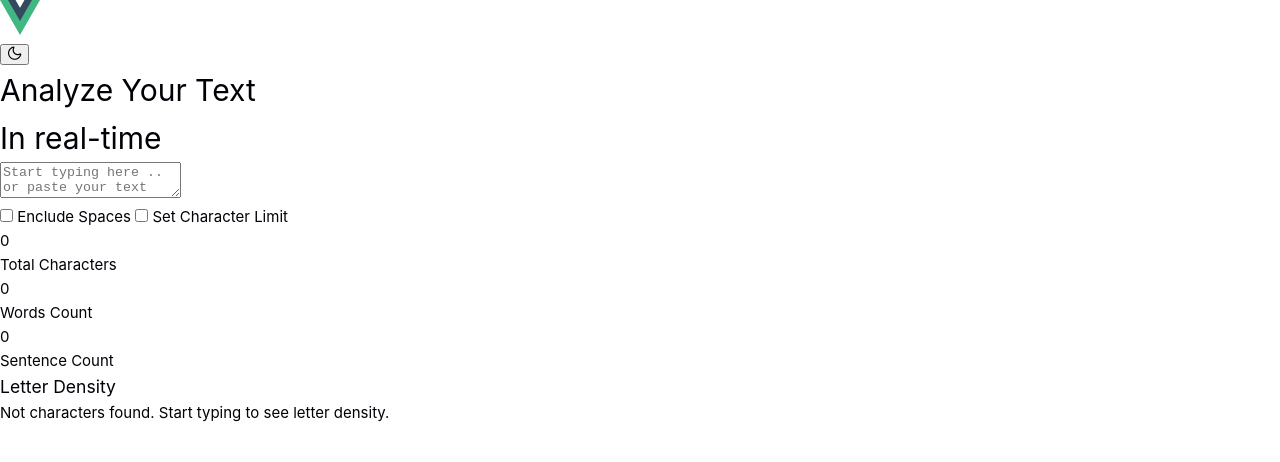
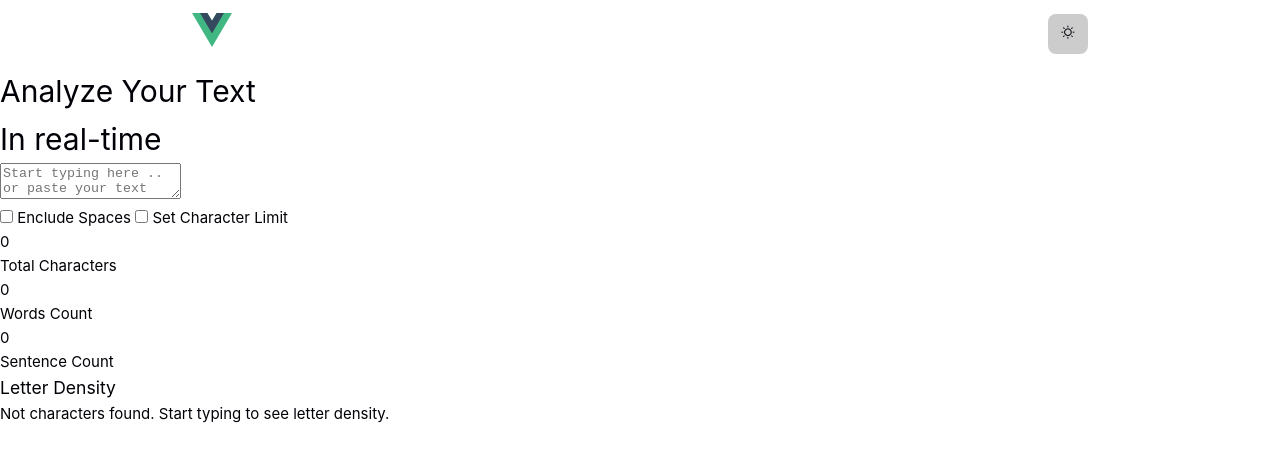
Before and after one commit to OmarNashawati/character-counter, a Vue app: page / in a window 1280 px wide. Shown: the top 462 px of the page. Built offline with nearby package versions, Linux system fonts and the light colour scheme.

Commit message:
• craete navbar view

```diff
--- a/src/App.vue
+++ b/src/App.vue
@@ -1,15 +1,11 @@
 <script setup>
+  import NavbarView from './views/NavbarView.vue';
+
 </script>
 
 <template>
   <header>
-    <div class="logo">
-      <img src="./assets/logo.svg" alt="Logo" width="40px">
-    </div>
-
-    <button class="theme-toggle-button">
-      <i class="pi pi-moon"></i>
-    </button>
+    <NavbarView />
   </header>
 
   <main>
--- a/src/assets/base.css
+++ b/src/assets/base.css
@@ -22,7 +22,7 @@
   --text-light: var(--gray-900);
   --text-dark: var(--gray-50);
 
-
+  --section-padding: 0.8rem 2rem;
 
 }
 
--- /dev/null
+++ b/src/views/NavbarView.vue
@@ -0,0 +1,39 @@
+<script setup></script>
+
+<template>
+  <div class="header-wrapper">
+    <div class="logo">
+      <img src="../assets/logo.svg" alt="Logo" width="40px">
+    </div>
+
+    <button class="theme-toggle-button">
+      <i class="pi pi-sun"></i>
+    </button>
+  </div>
+</template>
+
+<style scoped>
+  .header-wrapper {
+    max-width: 960px;
+    margin: 0 auto;
+    display: flex;
+    align-items: center;
+    justify-content: space-between;
+    padding: var(--section-padding);
+  }
+
+  .theme-toggle-button{
+    width: 40px;
+    height: 40px;
+    background: var(--surface);
+    color: var(--text);
+    border: none;
+    outline: none;
+    border-radius: 0.5rem;
+  }
+
+  .theme-toggle-button:hover {
+    opacity: 0.8;
+    cursor: pointer;
+  }
+</style>
```
